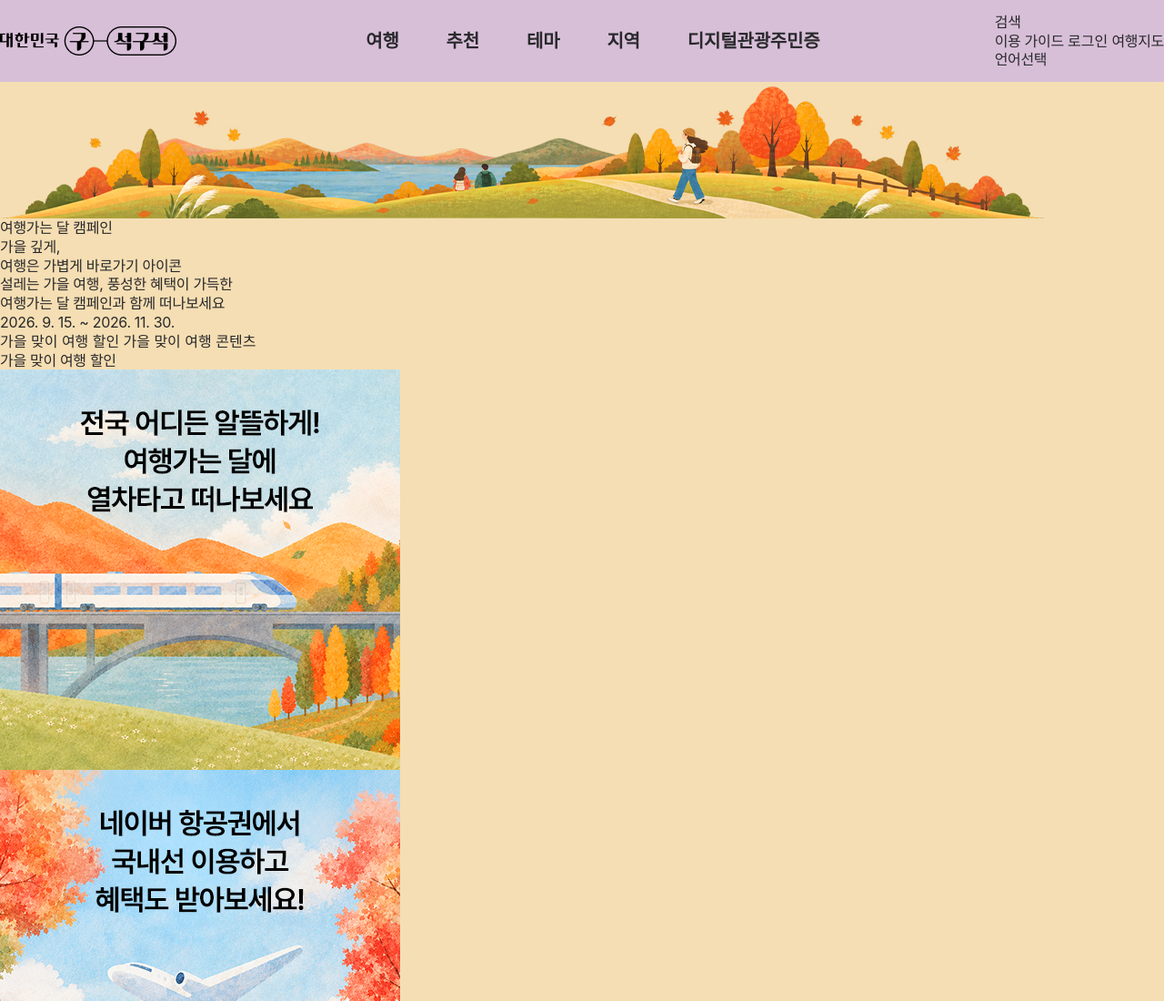
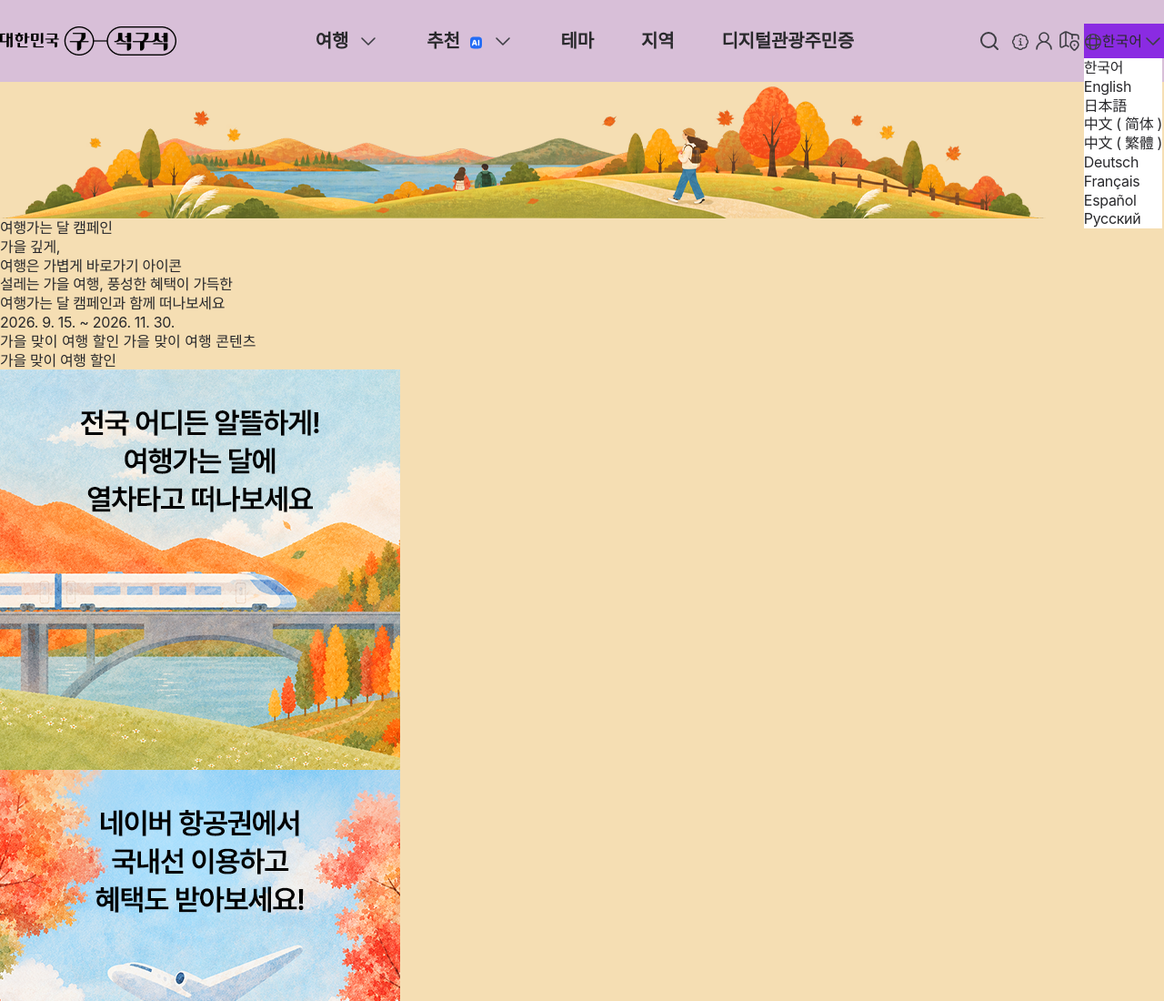
Before and after one commit to joona0306/css-basic-506, a plain HTML site: page clone-exercise.html in a window 1280 px wide. Shown: the top 1100 px of the page at 91% size. Drawn offline with Linux system fonts and the light colour scheme; a web font is replaced by a local one.

Commit message:
design: 헤더 유틸 영역 아이콘 배치 및 언어 선택 부분 position: absolute 적용해보기

```diff
--- a/clone-exercise.html
+++ b/clone-exercise.html
@@ -31,7 +31,15 @@
           <nav class="nav">
             <ul class="depth1-wrap">
               <li class="depth1-travel">
-                <a href="#" class="depth1-btn">여행</a>
+                <a href="#" class="depth1-btn">
+                  여행
+                  <span class="icon-pg-chevron-md">
+                    <img
+                      src="assets/icons/guide_chevron_dw24.svg"
+                      alt="다운 아이콘"
+                    />
+                  </span>
+                </a>
                 <!-- depth2 -->
                 <div class="depth2-wrap" id="depth2-1">
                   <!-- inner -->
@@ -69,7 +77,18 @@
                 </div>
               </li>
               <li class="depth1-rec">
-                <a href="#" class="depth1-btn">추천</a>
+                <a href="#" class="depth1-btn">
+                  추천
+                  <span class="icon-pg-ai">
+                    <img src="assets/icons/text_ai15.svg" alt="AI 아이콘" />
+                  </span>
+                  <span class="icon-pg-chevron-md">
+                    <img
+                      src="assets/icons/guide_chevron_dw24.svg"
+                      alt="다운 아이콘"
+                    />
+                  </span>
+                </a>
                 <!-- depth2 -->
                 <div class="depth2-wrap" id="depth2-2">
                   <!-- sub-1 -->
@@ -95,13 +114,68 @@
           </nav>
 
           <!-- utils -->
-          <div class="utils">
-            <button>검색</button>
-            <div>
-              <a href="#">이용 가이드</a>
-              <button>로그인</button>
-              <a href="#">여행지도</a>
-              <div>언어선택</div>
+          <div class="header-util">
+            <button class="icon-pg btn-search" aria-label="검색">
+              <img src="assets/icons/guide_search24.svg" alt="검색 아이콘" />
+            </button>
+            <div class="util-sub">
+              <a href="#" aria-label="이용 가이드" class="icon-pg btn-guide">
+                <img
+                  src="assets/icons/menu_info20.svg"
+                  alt="이용 가이드 아이콘"
+                />
+              </a>
+              <button aria-label="로그인" class="icon-pg btn-login profile">
+                <img src="assets/icons/login24.svg" alt="로그인 아이콘" />
+              </button>
+              <a href="#" aria-label="여행지도" class="icon-pg btn-map">
+                <img src="assets/icons/travelmap24.svg" alt="여행지도 아이콘" />
+              </a>
+              <div class="language-wrap">
+                <button aria-label="언어선택">
+                  <span class="icon-pg btn-lang">
+                    <img src="assets/icons/lanquage20.svg" alt="언어 아이콘" />
+                  </span>
+                  <span class="language">한국어</span>
+                  <span class="icon-pg-chevron-sm">
+                    <img
+                      src="assets/icons/guide_chevron_dw24.svg"
+                      alt="다운 아이콘"
+                    />
+                  </span>
+                </button>
+                <div class="language-layer">
+                  <ul>
+                    <li>
+                      <a href="#">한국어</a>
+                    </li>
+                    <li>
+                      <a href="#">English</a>
+                    </li>
+                    <li>
+                      <a href="#">日本語</a>
+                    </li>
+                    <li>
+                      <a href="#">中文 ( 简体 )</a>
+                    </li>
+                    <li>
+                      <a href="#">中文 ( 繁體 )</a>
+                    </li>
+                    <li>
+                      <a href="#">Deutsch</a>
+                    </li>
+                    <li>
+                      <a href="#">Français</a>
+                    </li>
+                    <li>
+                      <a href="#">Español</a>
+                    </li>
+                    <li>
+                      <a href="#">Pусский</a>
+                    </li>
+                  </ul>
+                </div>
+              </div>
             </div>
           </div>
         </div>
--- a/css/clone-exercise.css
+++ b/css/clone-exercise.css
@@ -133,8 +133,35 @@ button:focus-visible {
   display: none;
 }
 
-.utils {
+.header-util {
   position: relative;
+  display: flex;
+  height: 38px;
+  align-items: center;
+  gap: 12px;
+}
+.util-sub {
+  position: relative;
+  display: flex;
+  align-items: center;
+  gap: 4px;
+  height: 100%;
+}
+.language-wrap {
+  position: relative;
+  background-color: blueviolet;
+  height: 100%;
+}
+.language-wrap > button {
+  display: flex;
+  align-items: center;
+  height: 100%;
+}
+.language-layer {
+  position: absolute;
+  left: 0;
+  top: 38px;
+  background-color: #fff;
 }
 
 .main {
```
Also changed, not shown: assets/icons/guide_search24.svg (added), assets/icons/lanquage20.svg (added), assets/icons/login24.svg (added), assets/icons/menu_info20.svg (added), assets/icons/text_ai15.svg (added), assets/icons/travelmap24.svg (added).
